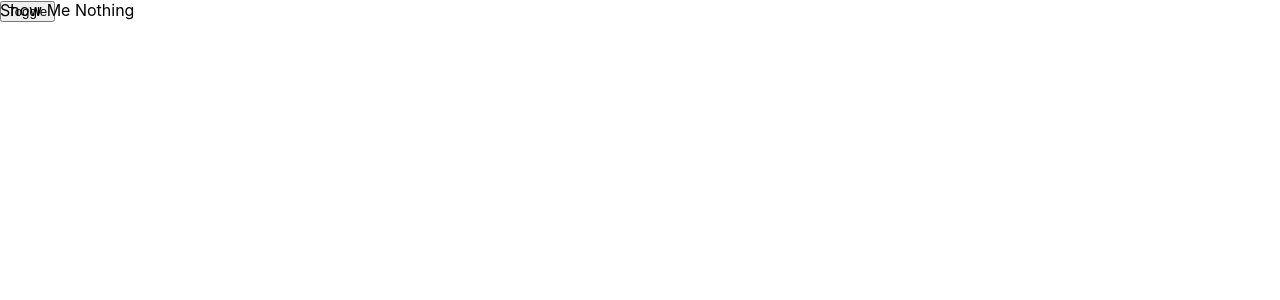
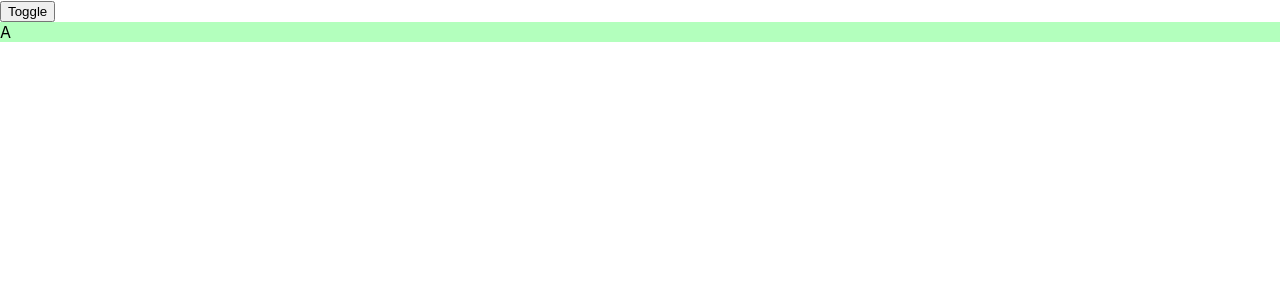
Before and after one commit to snony/rechart-investigation, a React (Create React App) app: page / in a window 1280 px wide. Shown: the top 300 px of the page. Built offline with nearby package versions, Linux system fonts and the light colour scheme.

Commit message:
playing with react spring

```diff
--- a/src/animation/Flop.tsx
+++ b/src/animation/Flop.tsx
@@ -1,5 +1,5 @@
 import React, { useState, useEffect } from 'react'
-import { Transition } from 'react-spring/renderprops'
+import { Transition, animated } from 'react-spring/renderprops'
 import styled from 'styled-components'
 
 const Wrapper = styled.div`
@@ -21,19 +21,31 @@ const DivTwo = styled.div`
     background-color: red;
 `
 
+const pages = [
+    (style: React.CSSProperties) => (
+        <animated.div style={{ ...style, background: '#b3FFBD' }}>A</animated.div>
+    ),
+    (style: React.CSSProperties) => (
+        <animated.div style={{ ...style, background: '#B2DBBF' }}>B</animated.div>
+    ),
+    (style: React.CSSProperties) => (
+        <animated.div style={{ ...style, background: '#12DBBF' }}>C</animated.div>
+    ),
+]
+
 const Foo: React.FC = () => {
+    const [index, setIndex] = useState(0)
+    const toggle = (e: number) => setIndex(e)
     return <Transition
-        items={[{ key: 'stuff', toggle: true }]}
-        from={{ position: 'absolute', opacity: 0 }}
-        enter={{ opacity: 1 }}
-        leave={{ opacity: 0 }}>
-        {toggle =>
-            toggle
-                ? props => <div style={props}>Show Me Nothing</div>
-                : props => <div style={props}>Show Me</div>
-        }
+        items={index}
+        from={{ opacity: 0, transform: 'translate3d(100%,0,0)' }}
+        enter={{ opacity: 1, transform: 'translate3d(0%,0,0)' }}
+        leave={{ opacity: 0, transform: 'translate3d(-50%,0,0)' }}>
+        {index => pages[index]}
     </Transition>
 }
+
+//
 interface Move {
     shouldMove: boolean
 }
@@ -71,14 +83,25 @@ const CardTwo: React.FC = () => {
 }
 
 const Container: React.FC = () => {
-    const [isCardOne, setIsCardOne] = useState(true)
-    const Component = isCardOne ? CardOne : CardTwo
+    const [isCardOne, setIsCardOne] = useState(0)
+    const Components = {
+        0: CardOne,
+        1: CardTwo
+    }
     return (
         <Wrapper>
             <div>
-                <button onClick={() => setIsCardOne(!isCardOne)}>Toggle</button>
+                <button onClick={() => setIsCardOne(isCardOne === 0 ? 1 : 0)}>Toggle</button>
             </div>
-            <Foo />
+            <Transition
+                items={isCardOne}
+                from={{ opacity: 0, transform: 'translateY(-50%)', zIndex: -1 }}
+                enter={{ opacity: 1, transform: 'translateY(0%)', zIndex: 0 }}
+                leave={{ opacity: 0, transform: 'translateY(-50%)', zIndex: -1 }}
+            >
+                {index => pages[index]}
+            </Transition>
+            {/* <Foo /> */}
         </Wrapper>
     )
 }
```
